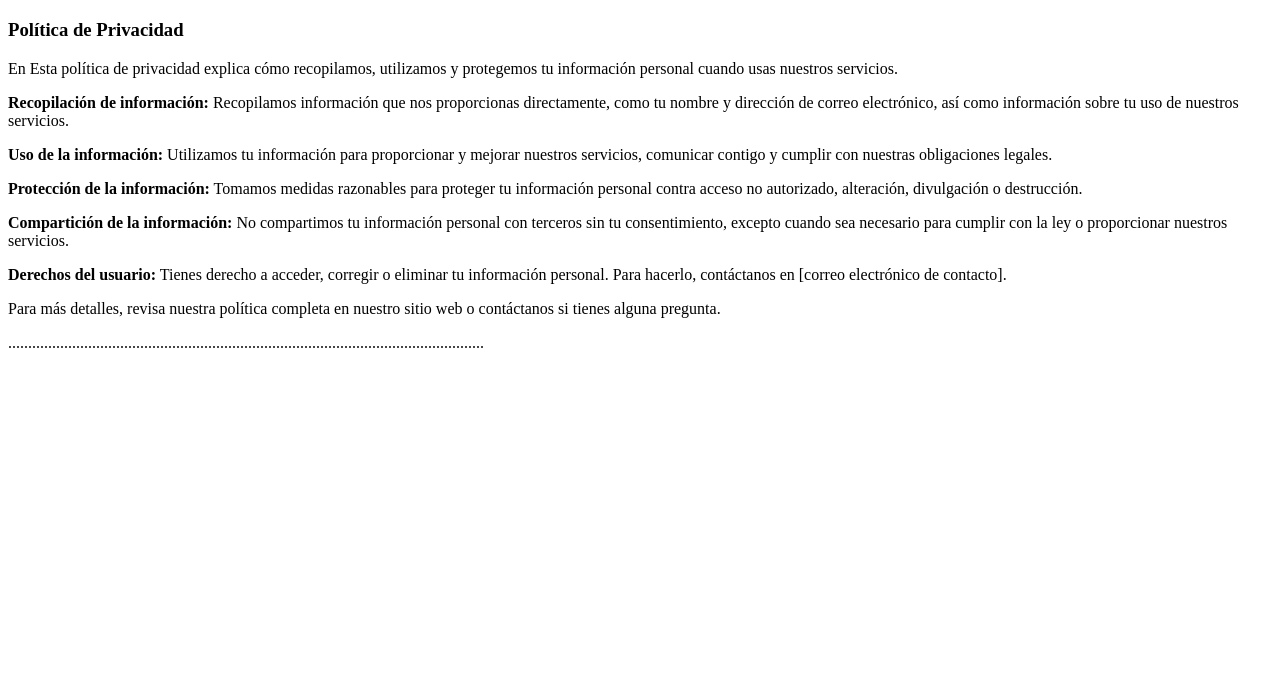
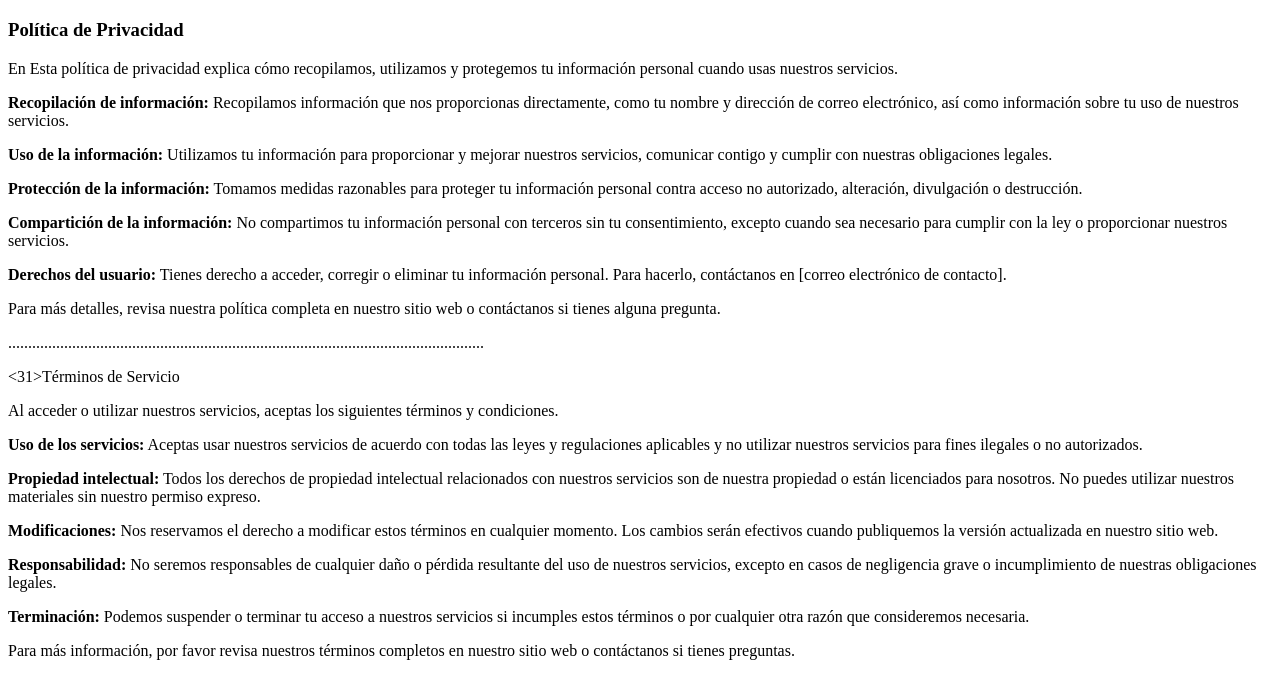
Before and after one commit to Ai-Kiko2024/aikiko.github.io, a plain HTML site: page index.html in a window 1280 px wide. Shown: the part 61-760 px from the top of the page. Drawn offline with Linux system fonts and the light colour scheme.

Commit message:
Update index.html
corregido textos

```diff
--- a/index.html
+++ b/index.html
@@ -16,7 +16,13 @@
     <p><strong>Derechos del usuario:</strong> Tienes derecho a acceder, corregir o eliminar tu información personal. Para hacerlo, contáctanos en [correo electrónico de contacto].</p>
     <p>Para más detalles, revisa nuestra política completa en nuestro sitio web o contáctanos si tienes alguna pregunta.</p>
     <p>.......................................................................................................................</p>
-
-
+     <31>Términos de Servicio</h3>
+    <p>Al acceder o utilizar nuestros servicios, aceptas los siguientes términos y condiciones.</p>
+    <p><strong>Uso de los servicios:</strong> Aceptas usar nuestros servicios de acuerdo con todas las leyes y regulaciones aplicables y no utilizar nuestros servicios para fines ilegales o no autorizados.</p>
+    <p><strong>Propiedad intelectual:</strong> Todos los derechos de propiedad intelectual relacionados con nuestros servicios son de nuestra propiedad o están licenciados para nosotros. No puedes utilizar nuestros materiales sin nuestro permiso expreso.</p>
+    <p><strong>Modificaciones:</strong> Nos reservamos el derecho a modificar estos términos en cualquier momento. Los cambios serán efectivos cuando publiquemos la versión actualizada en nuestro sitio web.</p>
+    <p><strong>Responsabilidad:</strong> No seremos responsables de cualquier daño o pérdida resultante del uso de nuestros servicios, excepto en casos de negligencia grave o incumplimiento de nuestras obligaciones legales.</p>
+    <p><strong>Terminación:</strong> Podemos suspender o terminar tu acceso a nuestros servicios si incumples estos términos o por cualquier otra razón que consideremos necesaria.</p>
+    <p>Para más información, por favor revisa nuestros términos completos en nuestro sitio web o contáctanos si tienes preguntas.</p>
 </body>
 </html>
```
